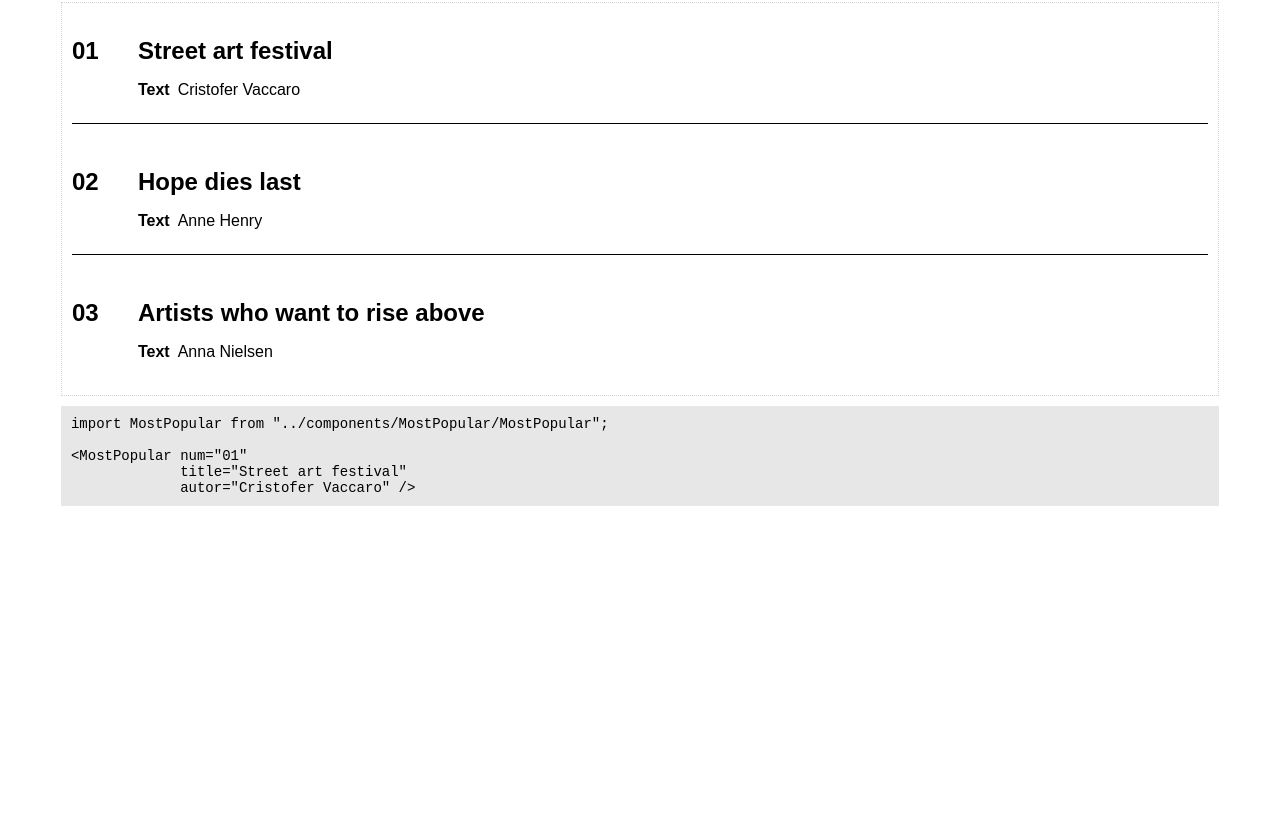
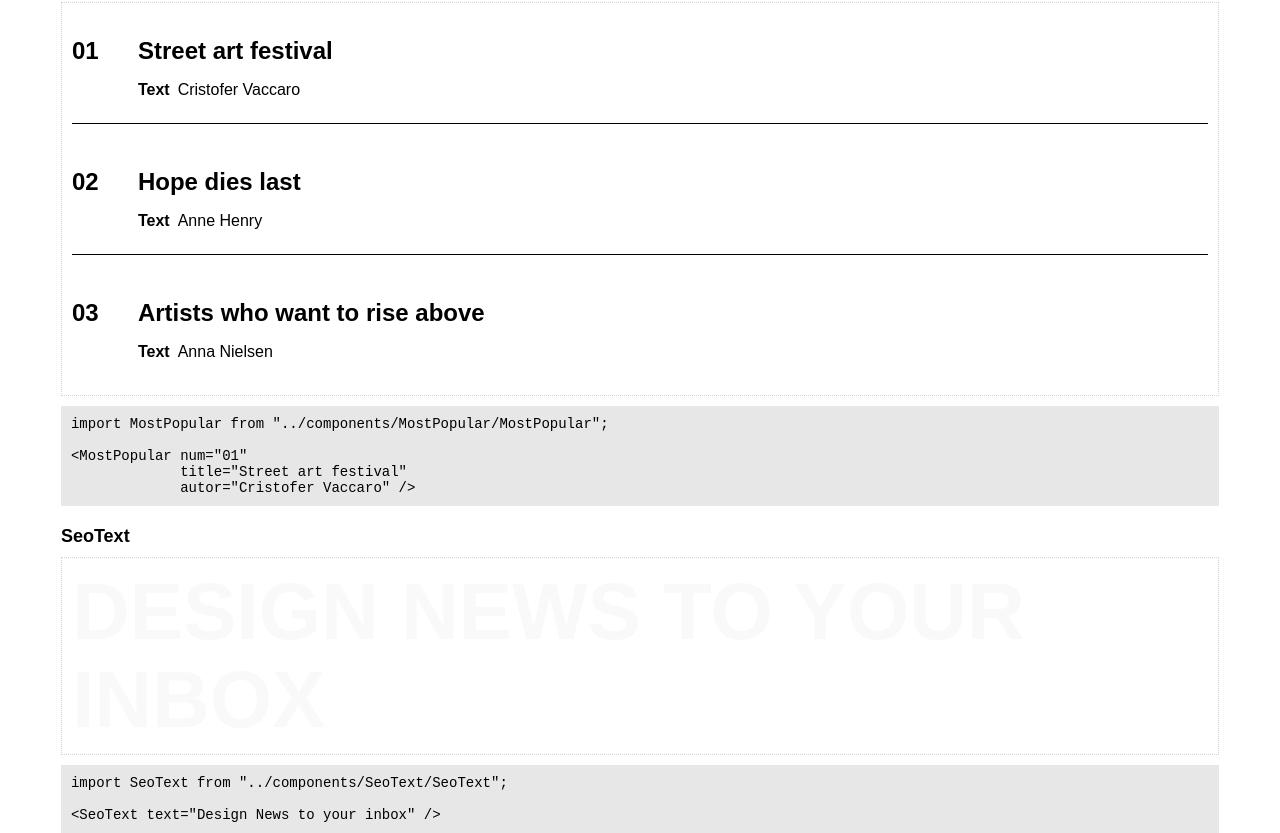
Before and after one commit to nobleworkshop/artlife-magazine, a React (Vite) app: page /uikit in a window 1280 px wide. Shown: the part 2377-3210 px from the top of the page. Before the commit the page ends 2883 px from the top, so only its background shows below. Built offline with nearby package versions, Linux system fonts and the light colour scheme; a web font is replaced by a local one.

Commit message:
create: создал элемент футора сеотекст

```diff
--- /dev/null
+++ b/src/components/SeoText/SeoText.jsx
@@ -0,0 +1,10 @@
+import styles from "./seoText.module.css";
+const SeoText = ({ text }) => {
+    return (
+        <>
+            <div className={styles.stext}>{text}</div>
+        </>
+    );
+}
+
+export default SeoText;
--- /dev/null
+++ b/src/components/SeoText/seoText.module.css
@@ -0,0 +1,8 @@
+.stext {
+    font-size: 80px;
+    font-weight: var(--font-weight-600);
+    text-transform: uppercase;
+    line-height: 110%;
+    color: #f9f9f9;
+    text-wrap: wrap;
+}
--- a/src/pages/uikit.jsx
+++ b/src/pages/uikit.jsx
@@ -8,7 +8,7 @@ import UiKitLinkTo from "../uikit-components/uikit-LinkTo";
 import UiKitInput from "../uikit-components/uikit-Input";
 import UiKitRunningLine from "../uikit-components/uikit-RunningLine";
 import UiKitMostPopular from "../uikit-components/uikit-MostPopular";
-
+import UiKitSeoText from "../uikit-components/uikit-SeoText";
 
 
 
@@ -45,7 +45,7 @@ const UiKit = () => {
 				<UiKitInput />
 
 				<UiKitMostPopular />
-
+				<UiKitSeoText />
 
 
 
--- a/src/styles/variables.css
+++ b/src/styles/variables.css
@@ -3,6 +3,7 @@
 	--font-family: "General Sans", sans-serif;
 	--font-size-base: 16px;
 	--font-weight: 400;
+	--font-weight-600: 600;
 
 	/* Цвета */
 	--black: #000;
--- /dev/null
+++ b/src/uikit-components/uikit-SeoText.jsx
@@ -0,0 +1,27 @@
+import SeoText from "../components/SeoText/SeoText";
+import styles from "./uikit.module.css";
+
+const UiKitSeoText = () => {
+    return (
+        <div className={styles.component}>
+            <h3 className={styles.component__title}>SeoText</h3>
+
+            <div className={styles.component__preview}>
+                <SeoText text="Design News to your inbox" />
+            </div>
+
+            <div className={styles.component__code}>
+                <pre>
+                    <code>
+                        {`import SeoText from "../components/SeoText/SeoText";`}
+                        <br />
+                        <br />
+                        {`<SeoText text="Design News to your inbox" />`}
+                    </code>
+                </pre>
+            </div>
+        </div>
+    );
+};
+
+export default UiKitSeoText;
```
